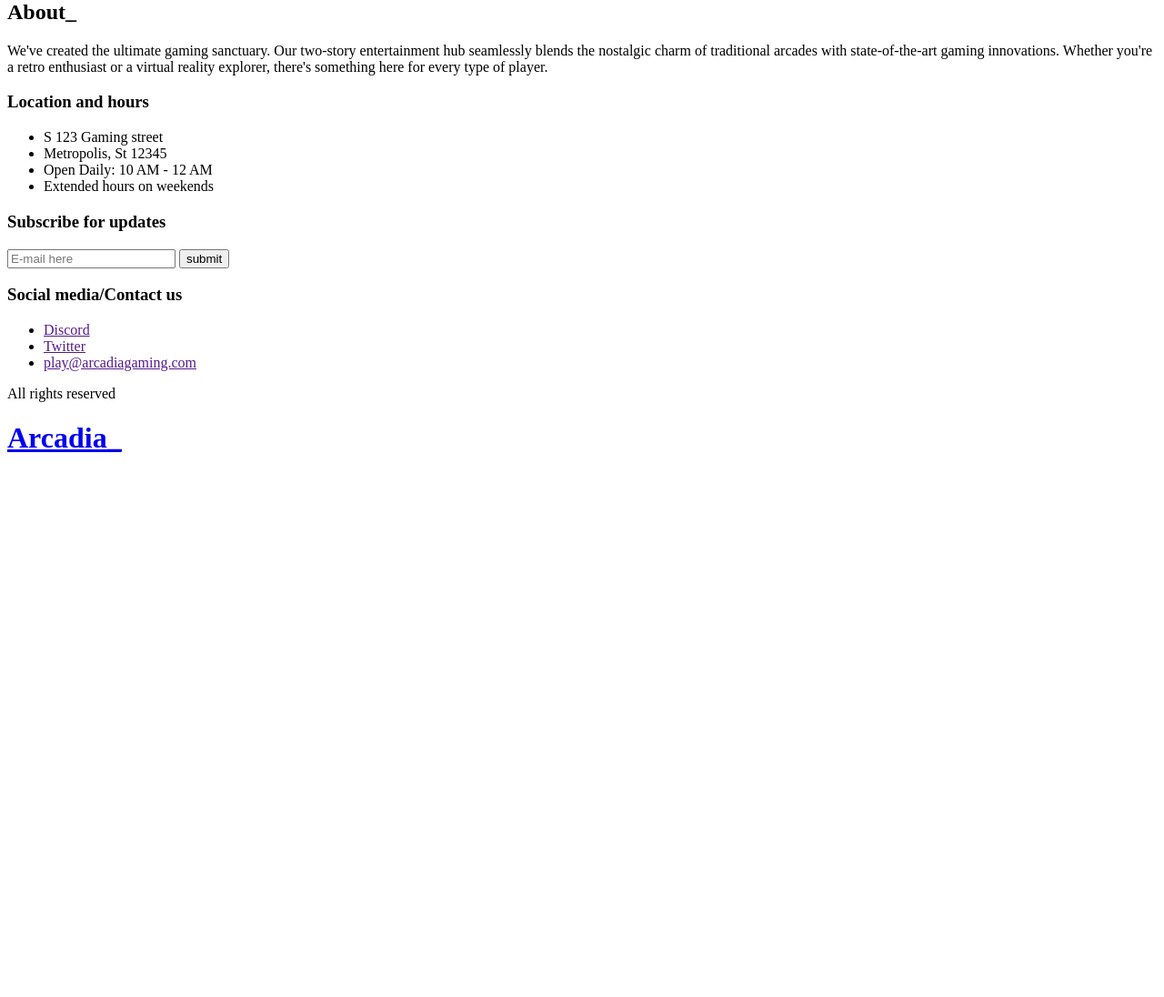
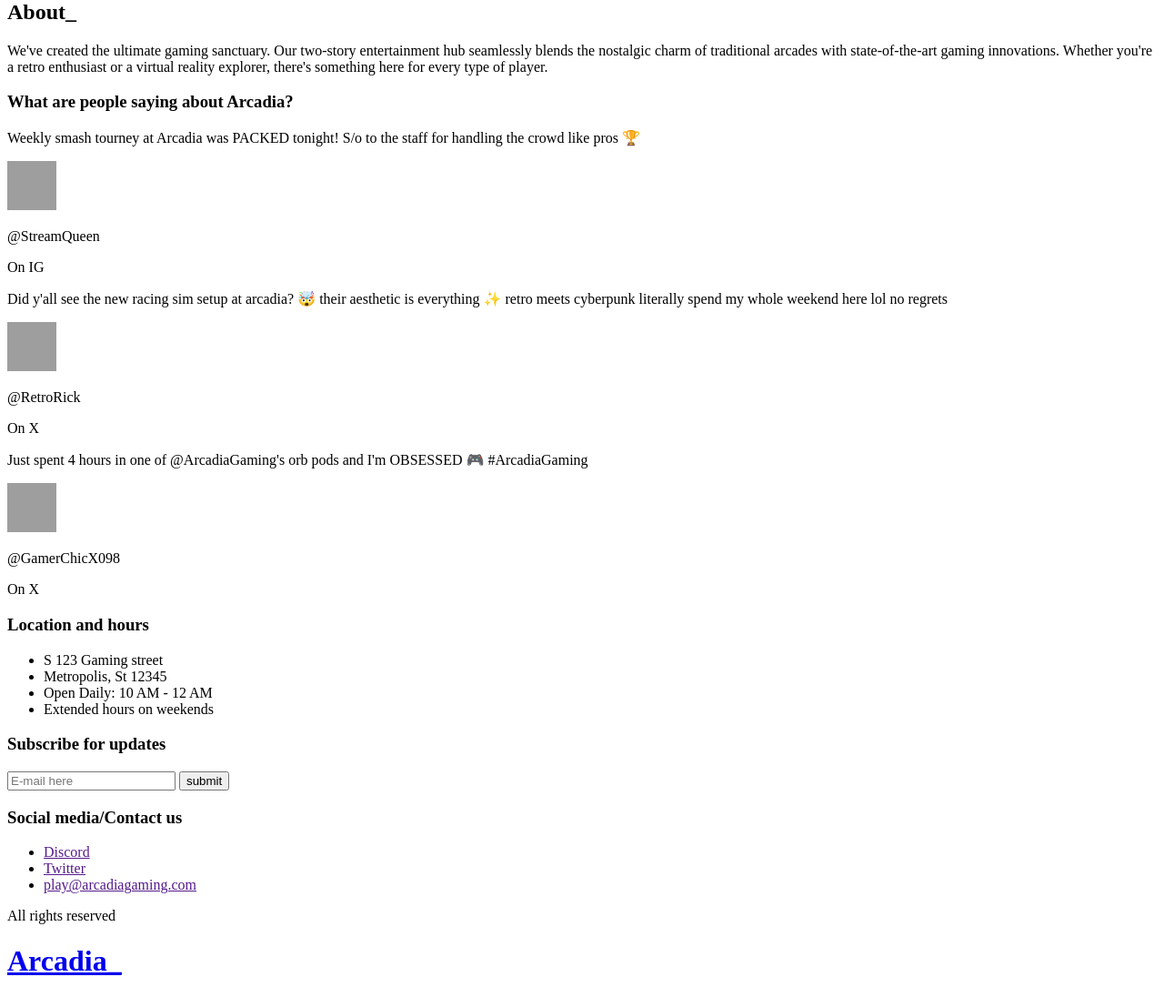
Before and after one commit to SocaLatchman/arcadia, a Flask app: page /about in a window 1280 px wide. Shown: the part 391-1487 px from the top of the page at 91% size. Before the commit the page ends 888 px from the top, so only its background shows below. Run offline with Flask 3, Linux system fonts and the light colour scheme; some libraries are stand-ins or nearby versions; grey boxes are pictures that could not be loaded.

Commit message:
Code for testimonial section in about template

```diff
--- a/templates/about.html
+++ b/templates/about.html
@@ -8,5 +8,55 @@
     gaming innovations. Whether you're a retro enthusiast or a virtual reality explorer,
     there's something here for every type of player.
   </p>
+  <div class="testimonials">
+     <h3>What are people saying about Arcadia?</h3>
+     <div class="comment">
+       <p>
+          Weekly smash tourney at Arcadia was PACKED tonight!
+          S/o to the staff for handling the crowd like pros 🏆
+       </p>
+       <div class="user-profile">
+         <div>
+          <img src="{{ url_for('static', filename='images/pixel-lady2.png')}}" alt="" width="54" height="54">
+         </div>
+         <div>
+           <p>@StreamQueen</p>
+           <p>On IG</p>
+         </div>
+       </div>
+     </div>
+     <div class="comment">
+       <p>
+          Did y'all see the new racing sim setup at arcadia? 🤯
+          their aesthetic is everything ✨ retro meets cyberpunk
+          literally spend my whole weekend here lol no regrets
+       </p>
+       <div class="user-profile">
+         <div>
+          <img src="{{ url_for('static', filename='images/pixel-man.png')}}" alt="" width="54" height="54">
+         </div>
+         <div>
+           <p>@RetroRick</p>
+           <p>On X</p>
+         </div>
+       </div>
+     </div>
+     <div class="comment">
+       <p>
+          Just spent 4 hours in one of @ArcadiaGaming's
+          orb pods and I'm OBSESSED 🎮
+          #ArcadiaGaming
+       </p>
+       <div class="user-profile">
+         <div>
+          <img src="{{ url_for('static', filename='images/pixel-lady.png')}}" alt="" width="54" height="54">
+         </div>
+         <div>
+           <p>@GamerChicX098</p>
+           <p>On X</p>
+         </div>
+       </div>
+     </div>
+  </div>
 </main>
 {% endblock %}
```
